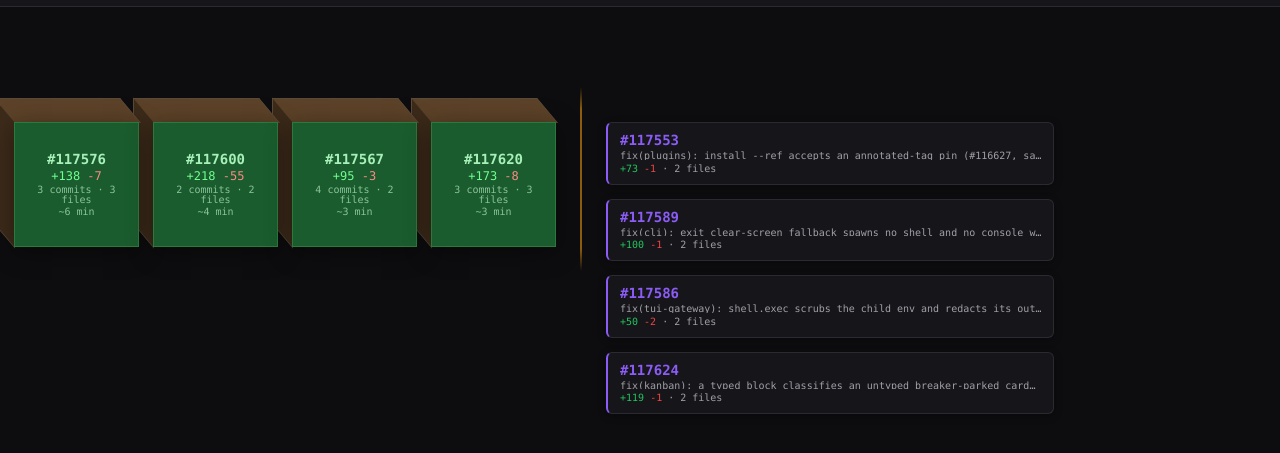
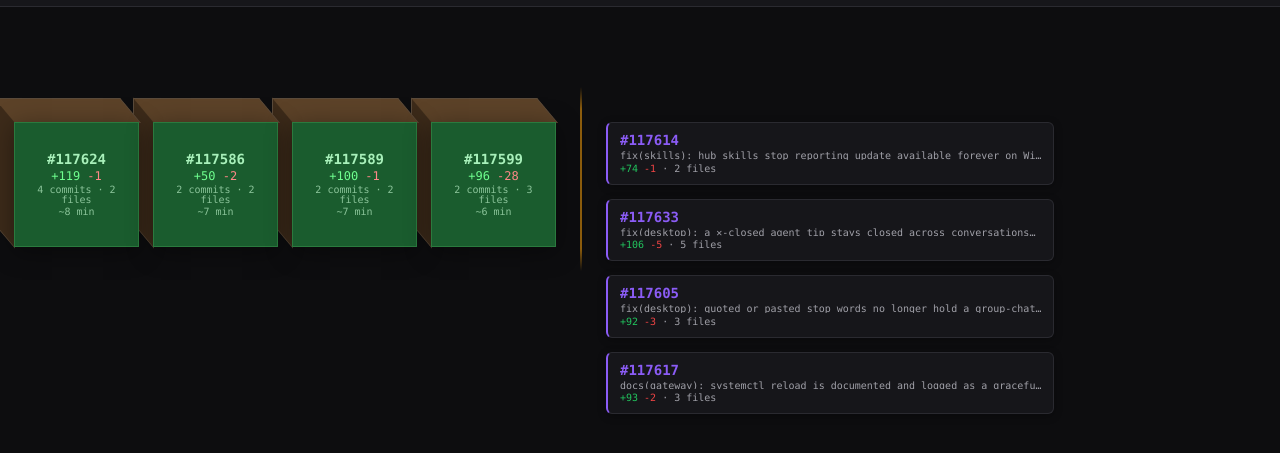
Before and after one commit to MindDragonLabs/nous-space, a plain HTML site: page index.html in a window 1280 px wide. Shown: the part 51-504 px from the top of the page. Drawn offline with Linux system fonts and the light colour scheme.

Commit message:
refresh: merge data from live main 2026-09-20T23:03:16Z

```diff
--- a/index.html
+++ b/index.html
@@ -437,34 +437,34 @@ button:focus-visible { outline: 2px solid var(--nous-amber); outline-offset: 2px
   <div class="zone-left" id="zoneLeft">
     <div class="cube">
       <div class="cube-face">
-        <div class="cube-pr">#117576</div>
-        <div class="cube-diff"><span class="add">+138</span>&nbsp;<span class="del">-7</span></div>
-        <div class="cube-prs">3 commits · 3 files</div>
-        <div class="cube-time">~6 min</div>
+        <div class="cube-pr">#117624</div>
+        <div class="cube-diff"><span class="add">+119</span>&nbsp;<span class="del">-1</span></div>
+        <div class="cube-prs">4 commits · 2 files</div>
+        <div class="cube-time">~8 min</div>
       </div>
     </div>
     <div class="cube">
       <div class="cube-face">
-        <div class="cube-pr">#117600</div>
-        <div class="cube-diff"><span class="add">+218</span>&nbsp;<span class="del">-55</span></div>
+        <div class="cube-pr">#117586</div>
+        <div class="cube-diff"><span class="add">+50</span>&nbsp;<span class="del">-2</span></div>
         <div class="cube-prs">2 commits · 2 files</div>
-        <div class="cube-time">~4 min</div>
+        <div class="cube-time">~7 min</div>
       </div>
     </div>
     <div class="cube">
       <div class="cube-face">
-        <div class="cube-pr">#117567</div>
-        <div class="cube-diff"><span class="add">+95</span>&nbsp;<span class="del">-3</span></div>
-        <div class="cube-prs">4 commits · 2 files</div>
-        <div class="cube-time">~3 min</div>
+        <div class="cube-pr">#117589</div>
+        <div class="cube-diff"><span class="add">+100</span>&nbsp;<span class="del">-1</span></div>
+        <div class="cube-prs">2 commits · 2 files</div>
+        <div class="cube-time">~7 min</div>
       </div>
     </div>
     <div class="cube">
       <div class="cube-face">
-        <div class="cube-pr">#117620</div>
-        <div class="cube-diff"><span class="add">+173</span>&nbsp;<span class="del">-8</span></div>
-        <div class="cube-prs">3 commits · 3 files</div>
-        <div class="cube-time">~3 min</div>
+        <div class="cube-pr">#117599</div>
+        <div class="cube-diff"><span class="add">+96</span>&nbsp;<span class="del">-28</span></div>
+        <div class="cube-prs">2 commits · 3 files</div>
+        <div class="cube-time">~6 min</div>
       </div>
     </div>
   </div>
@@ -473,24 +473,24 @@ button:focus-visible { outline: 2px solid var(--nous-amber); outline-offset: 2px
 
   <div class="zone-right">
     <div class="detail-box">
-      <div class="d-pr">#117553</div>
-      <div class="d-title">fix(plugins): install --ref accepts an annotated-tag pin (#116627, sa…</div>
-      <div class="d-diff"><span class="add">+73</span>&nbsp;<span class="del">-1</span> · 2 files</div>
+      <div class="d-pr">#117614</div>
+      <div class="d-title">fix(skills): hub skills stop reporting update_available forever on Wi…</div>
+      <div class="d-diff"><span class="add">+74</span>&nbsp;<span class="del">-1</span> · 2 files</div>
     </div>
     <div class="detail-box">
-      <div class="d-pr">#117589</div>
-      <div class="d-title">fix(cli): exit clear-screen fallback spawns no shell and no console w…</div>
-      <div class="d-diff"><span class="add">+100</span>&nbsp;<span class="del">-1</span> · 2 files</div>
+      <div class="d-pr">#117633</div>
+      <div class="d-title">fix(desktop): a ✕-closed agent tip stays closed across conversations…</div>
+      <div class="d-diff"><span class="add">+106</span>&nbsp;<span class="del">-5</span> · 5 files</div>
     </div>
     <div class="detail-box">
-      <div class="d-pr">#117586</div>
-      <div class="d-title">fix(tui-gateway): shell.exec scrubs the child env and redacts its out…</div>
-      <div class="d-diff"><span class="add">+50</span>&nbsp;<span class="del">-2</span> · 2 files</div>
+      <div class="d-pr">#117605</div>
+      <div class="d-title">fix(desktop): quoted or pasted stop words no longer hold a group-chat…</div>
+      <div class="d-diff"><span class="add">+92</span>&nbsp;<span class="del">-3</span> · 3 files</div>
     </div>
     <div class="detail-box">
-      <div class="d-pr">#117624</div>
-      <div class="d-title">fix(kanban): a typed block classifies an untyped breaker-parked card…</div>
-      <div class="d-diff"><span class="add">+119</span>&nbsp;<span class="del">-1</span> · 2 files</div>
+      <div class="d-pr">#117617</div>
+      <div class="d-title">docs(gateway): systemctl reload is documented and logged as a gracefu…</div>
+      <div class="d-diff"><span class="add">+93</span>&nbsp;<span class="del">-2</span> · 3 files</div>
     </div>
   </div>
 </main>
```
